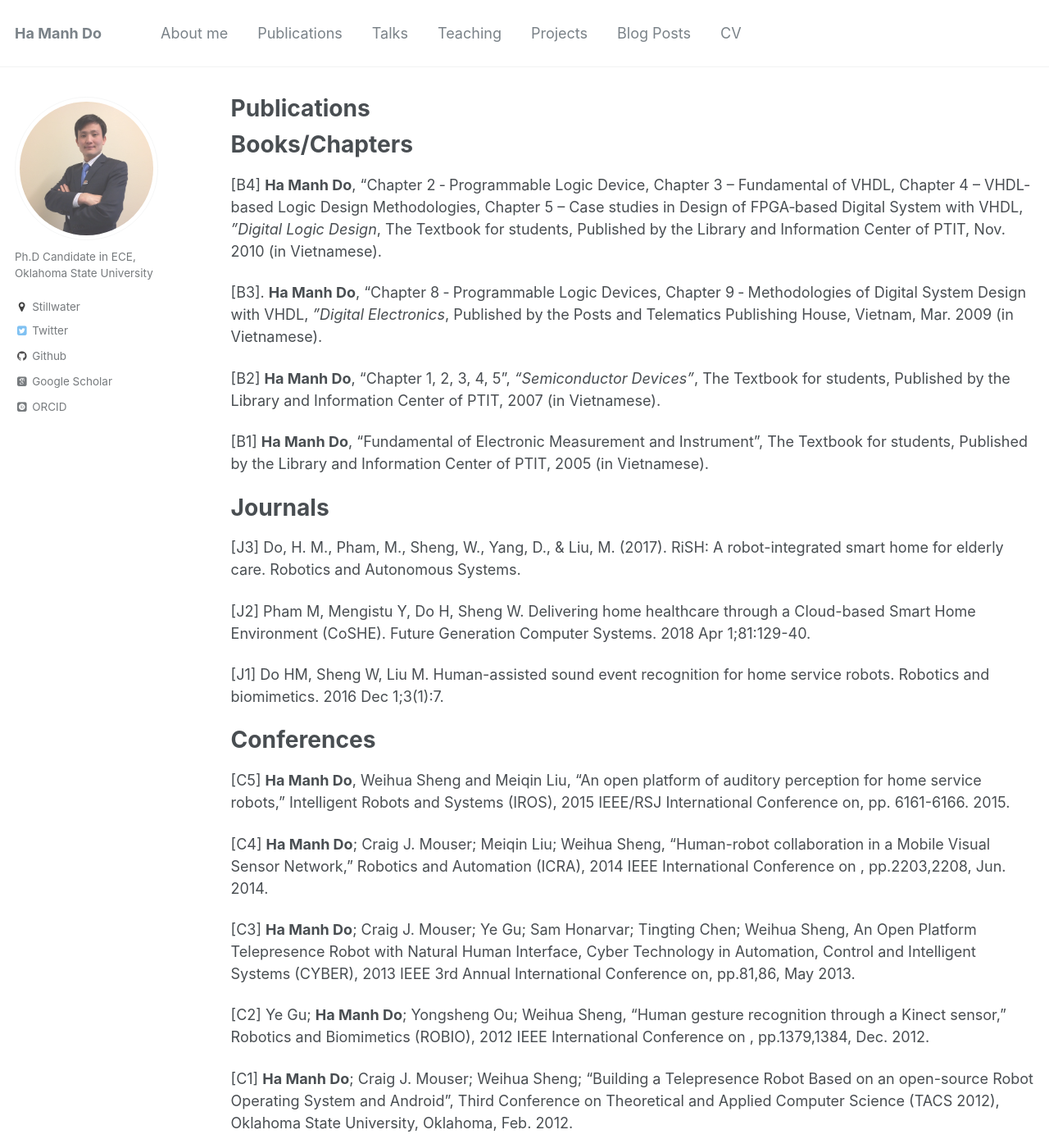
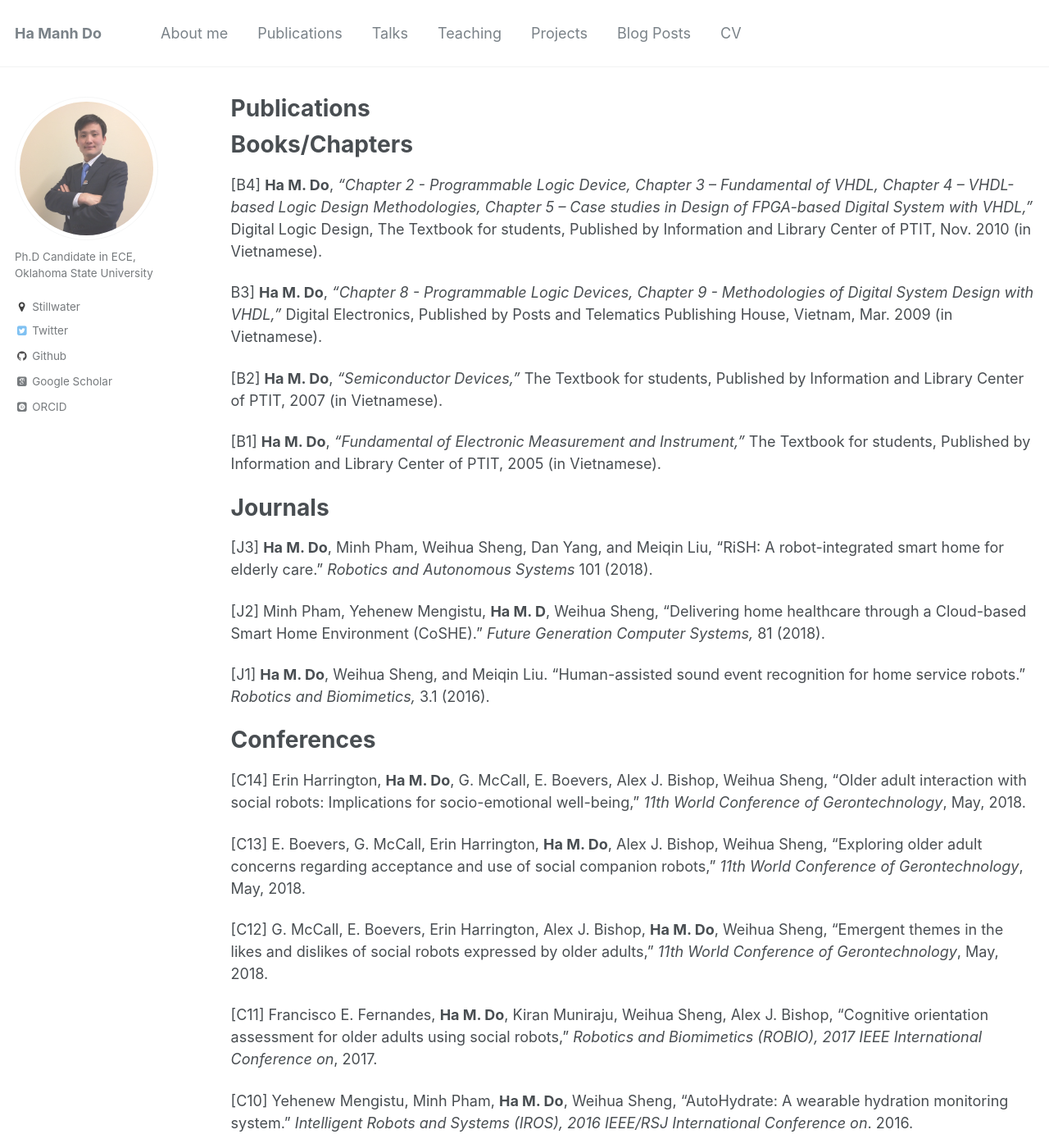
Before and after one commit to hmdo/hmdo.github.io, a Jekyll site: the page built from _pages/publications.md, in a window 1280 px wide and 1400 px high. Shown: the whole window at 82% size. Built offline with Jekyll 4.4.1, drawn with Linux system fonts in a browser that asks for light colours; some web fonts are replaced; some of the changed text lies outside the part shown.

Commit message:
Update publications

```diff
--- a/_pages/publications.md
+++ b/_pages/publications.md
@@ -5,34 +5,54 @@ permalink: /publications/
 author_profile: true
 ---
 # Books/Chapters
-[B4] **Ha Manh Do**, “Chapter 2  ‐ Programmable Logic Device, Chapter 3 – Fundamental of VHDL, Chapter 4 – VHDL‐based Logic Design Methodologies, Chapter 5 – Case studies in  Design of FPGA‐based Digital System with VHDL, *”Digital Logic Design*, The Textbook for students, Published by the Library and Information Center of PTIT, Nov. 2010 (in Vietnamese).
+[B4] **Ha M. Do**, *“Chapter 2 - Programmable Logic Device, Chapter 3 – Fundamental of VHDL, Chapter 4 – VHDL-based Logic Design Methodologies, Chapter 5 – Case studies in  Design of FPGA-based Digital System with VHDL,”* Digital Logic Design, The Textbook for students, Published by Information and Library Center of PTIT, Nov. 2010 (in Vietnamese).
 
-[B3]. **Ha Manh Do**, “Chapter 8 ‐ Programmable Logic Devices, Chapter 9 ‐ Methodologies of Digital System Design with VHDL, *”Digital Electronics*, Published by the Posts and Telematics Publishing House, Vietnam, Mar. 2009 (in Vietnamese).
+B3] **Ha M. Do**, *“Chapter 8 - Programmable Logic Devices, Chapter 9 - Methodologies of Digital System Design with VHDL,”* Digital Electronics, Published by Posts and Telematics Publishing House, Vietnam, Mar. 2009 (in Vietnamese).
 
-[B2] **Ha Manh Do**, “Chapter 1, 2, 3, 4, 5”, *“Semiconductor Devices”*, The Textbook for students, Published by the Library and Information Center of PTIT, 2007 (in Vietnamese).
+[B2] **Ha M. Do**, *“Semiconductor Devices,”* The Textbook for students, Published by Information and Library Center of PTIT, 2007 (in Vietnamese).
 
-[B1] **Ha Manh Do**, “Fundamental of Electronic Measurement and Instrument”, The Textbook for students, Published by the Library and Information Center of PTIT, 2005 (in Vietnamese).
+[B1] **Ha M. Do**, *“Fundamental of Electronic Measurement and Instrument,”* The Textbook for students, Published by Information and Library Center of PTIT, 2005 (in Vietnamese).
 
 # Journals
-[J3] Do, H. M., Pham, M., Sheng, W., Yang, D., & Liu, M. (2017). RiSH: A robot-integrated smart home for elderly care. Robotics and Autonomous Systems.
+[J3] **Ha M. Do**, Minh Pham, Weihua Sheng, Dan Yang, and Meiqin Liu, "RiSH: A robot-integrated smart home for elderly care." *Robotics and Autonomous Systems* 101 (2018).
 
-[J2] Pham M, Mengistu Y, Do H, Sheng W. Delivering home healthcare through a Cloud-based Smart Home Environment (CoSHE). Future Generation Computer Systems. 2018 Apr 1;81:129-40.
+[J2] Minh Pham, Yehenew Mengistu, **Ha M. D**, Weihua Sheng, "Delivering home healthcare through a Cloud-based Smart Home Environment (CoSHE)." *Future Generation Computer Systems,* 81 (2018).
 
-[J1] Do HM, Sheng W, Liu M. Human-assisted sound event recognition for home service robots. Robotics and biomimetics. 2016 Dec 1;3(1):7.
+[J1] **Ha M. Do**, Weihua Sheng, and Meiqin Liu. "Human-assisted sound event recognition for home service robots." *Robotics and Biomimetics,* 3.1 (2016).
 
 # Conferences
-[C5] **Ha Manh Do**, Weihua Sheng and Meiqin Liu, “An open platform of auditory perception for home service robots,” Intelligent Robots and Systems (IROS), 2015 IEEE/RSJ International Conference on, pp. 6161-6166. 2015.
+[C14] Erin Harrington, **Ha M. Do**, G. McCall, E. Boevers, Alex J. Bishop, Weihua Sheng, "Older adult interaction with social robots: Implications for socio-emotional well-being," *11th World Conference of Gerontechnology*, May, 2018.
 
-[C4] **Ha Manh Do**; Craig J. Mouser; Meiqin Liu; Weihua Sheng, “Human-robot collaboration in a Mobile Visual Sensor Network,” Robotics and Automation (ICRA), 2014 IEEE International Conference on , pp.2203,2208, Jun. 2014.
+[C13] E. Boevers, G. McCall, Erin Harrington, **Ha M. Do**, Alex J. Bishop, Weihua Sheng, "Exploring older adult concerns regarding acceptance and use of social companion robots," *11th World Conference of Gerontechnology*, May, 2018.
 
-[C3] **Ha Manh Do**; Craig J. Mouser; Ye Gu; Sam Honarvar; Tingting Chen; Weihua Sheng, An Open Platform Telepresence Robot with Natural Human Interface,  Cyber Technology in Automation, Control and Intelligent Systems (CYBER), 2013 IEEE 3rd Annual International Conference on, pp.81,86, May 2013.
+[C12] G. McCall, E. Boevers, Erin Harrington, Alex J. Bishop, **Ha M. Do**, Weihua Sheng, "Emergent themes in the likes and dislikes of social robots expressed by older adults," *11th World Conference of Gerontechnology*, May, 2018.
 
-[C2] Ye Gu; **Ha Manh Do**; Yongsheng Ou; Weihua Sheng, “Human gesture recognition through a Kinect sensor,” Robotics and Biomimetics (ROBIO), 2012 IEEE International Conference on , pp.1379,1384, Dec. 2012.
+[C11] Francisco E. Fernandes, **Ha M. Do**, Kiran Muniraju, Weihua Sheng, Alex J. Bishop, “Cognitive orientation assessment for older adults using social robots,” *Robotics and Biomimetics (ROBIO), 2017 IEEE International Conference on*, 2017.
 
-[C1] **Ha Manh Do**; Craig J. Mouser; Weihua Sheng; “Building a Telepresence Robot Based on an open-source Robot Operating System and Android”, Third Conference on Theoretical and Applied Computer Science (TACS 2012), Oklahoma State University, Oklahoma, Feb. 2012.
+[C10] Yehenew Mengistu, Minh Pham, **Ha M. Do**, Weihua Sheng, "AutoHydrate: A wearable hydration monitoring system." *Intelligent Robots and Systems (IROS), 2016 IEEE/RSJ International Conference on*. 2016.
 
-# Posters
+[C9] **Ha M. Do**, Weihua Sheng, Meiqin Liu and Senlin Zhang, "Context-aware sound event recognition for home service robots," *Automation Science and Engineering (CASE), 2016 IEEE International Conference on*. 2016.
 
+[C8] Minh Pham, Yehenew Mengistu, **Ha M. Do**, Weihua Sheng, "Cloud-Based Smart Home Environment (CoSHE) for home healthcare," *Automation Science and Engineering (CASE), 2016 IEEE International Conference on*. 2016.
+
+[C7] Francisco E. Fernandes, Guanci Yang, **Ha M. Do**, Weihua Sheng, "Detection of privacy-sensitive situations for social robots in smart homes," *Automation Science and Engineering (CASE), 2016 IEEE International Conference on*. 2016.
+
+[C6] **Ha M. Do**, Weihua Sheng and Meiqin Liu, “An open platform of auditory perception for home service robots,” *Intelligent Robots and Systems (IROS), 2015 IEEE/RSJ International Conference on*, pp. 6161-6166. 2015.
+
+[C5] **Ha M. Do**, Craig J. Mouser, Meiqin Liu, Weihua Sheng, “Human-robot collaboration in a Mobile Visual Sensor Network,” *Robotics and Automation (ICRA), 2014 IEEE International Conference on*, pp.2203,2208, Jun. 2014.
+
+[C4] **Ha M. Do**, Craig J. Mouser, Ye Gu, Sam Honarvar, Tingting Chen, and Weihua Sheng, An Open Platform Telepresence Robot with Natural Human Interface,  *Cyber Technology in Automation, Control and Intelligent Systems (CYBER), 2013 IEEE 3rd Annual International Conference on*, pp.81,86, May 2013.
+
+[C3] Ye Gu; **Ha M.Do**; Yongsheng Ou; Weihua Sheng, “Human gesture recognition through a Kinect sensor,” *Robotics and Biomimetics (ROBIO), 2012 IEEE International Conference on*, pp.1379,1384, Dec. 2012.
+
+[C2] **Ha M. Do**; Craig J. Mouser; Weihua Sheng; “Building a Telepresence Robot Based on an open-source Robot Operating System and Android”, *Third Conference on Theoretical and Applied Computer Science (TACS 2012)*, Oklahoma State University, Oklahoma, Feb. 2012.
+
+[P1] Hieu T. Nguyen, **Ha M. Do**, Bac H. Dang, Quang S. Dinh, and Minh. N. Nguyen, “A Development of the Digital Cable Faulty Detection and Measurement System”, in *36th AIC*, Manila, Philippines, 2007.
+
+# Posters and Presentations
+[P2] **Ha M. Do**, “Sound-based human activity monitoring for home service robots”, NSF Doctoral Consortium meeting, *Automation Science and Engineering (CASE), 2016 IEEE International Conference on*. 2016
+
+[P1] **Ha M. Do** and Bac H. Dang, “Educating, training, and building human resources for electronics design in Vietnam”, *Report presented at Conference in Convergence of Digital Technology: IT, Telecommunication and Electronics organized by IDG and MIC in Vietnam Consumer Electronics Expo*, Hanoi, Vietnam, Apr. 2008.
 
 My Google scholar profile can be found at
 https://scholar.google.com/citations?user=fquvbMIAAAAJ&hl=en
```
Also changed, not shown: _pages/about.md (+6 -3 lines).
